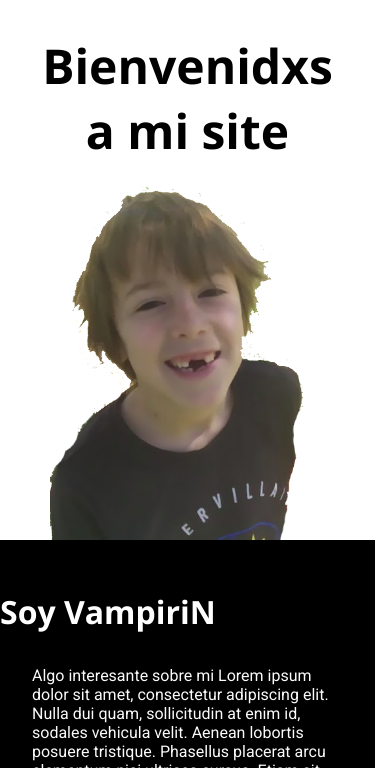
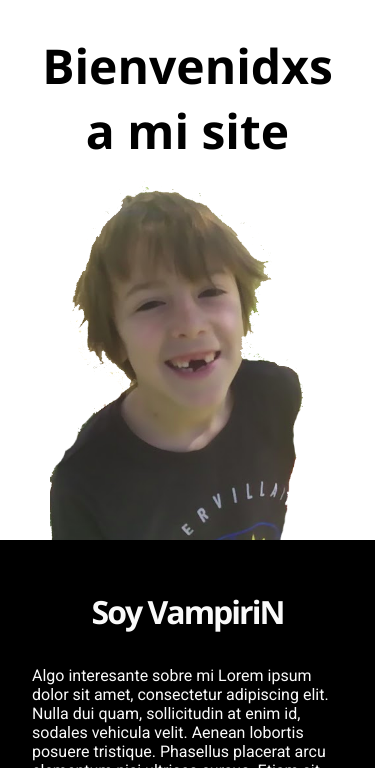
Before and after one commit to rje1974/apx-modulo3-css, a plain HTML site: page index.html in a window 390 px wide. Shown: the part 76-844 px from the top of the page. Drawn offline with nearby package versions, Linux system fonts and the light colour scheme.

Commit message:
creo que esta

```diff
--- a/index.css
+++ b/index.css
@@ -103,6 +103,17 @@
         justify-content: space-evenly;
         align-items: center;
         align-content: center;
+    }
+
+    .titulo-soy-marce{
+        font-family: Open Sans;
+        -style: normal;
+        font-weight: bold;
+        font-size: 32px;
+        line-height: 44px;
+        text-align: center;
+        letter-spacing: -2px;
+        color: #FAFAFA;
     }
 
 
@@ -238,6 +249,7 @@
         line-height: 15px;
         color: #FAFAFA;
         padding-bottom: 5px;
+        margin-top: 10px;
     }
 
     .imput-text-nombre-email {
@@ -266,6 +278,8 @@
         font-size: 16px;
         color: #141414;
         text-align: center;
+        margin-top: 10px;
+
     }
 
 
```
